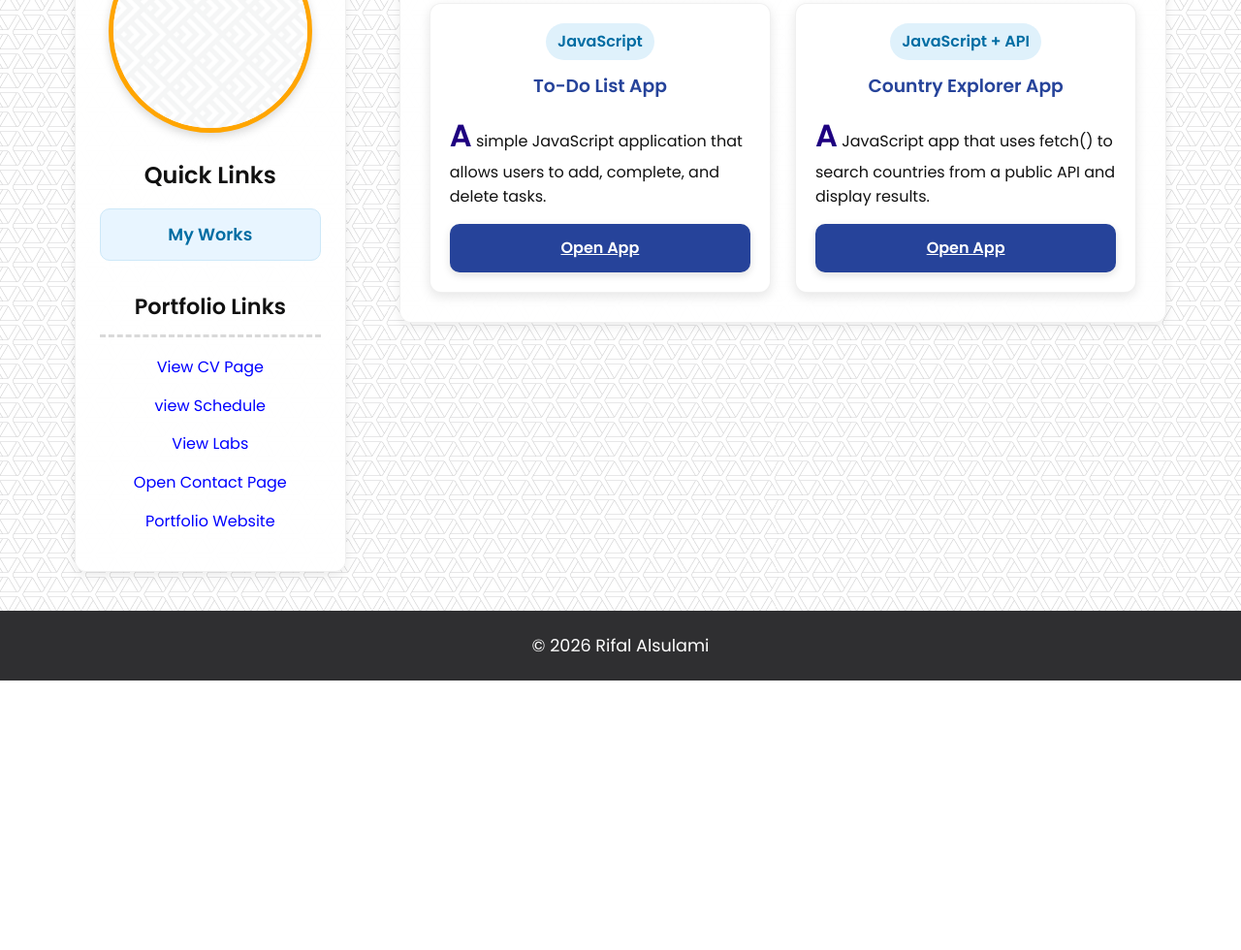
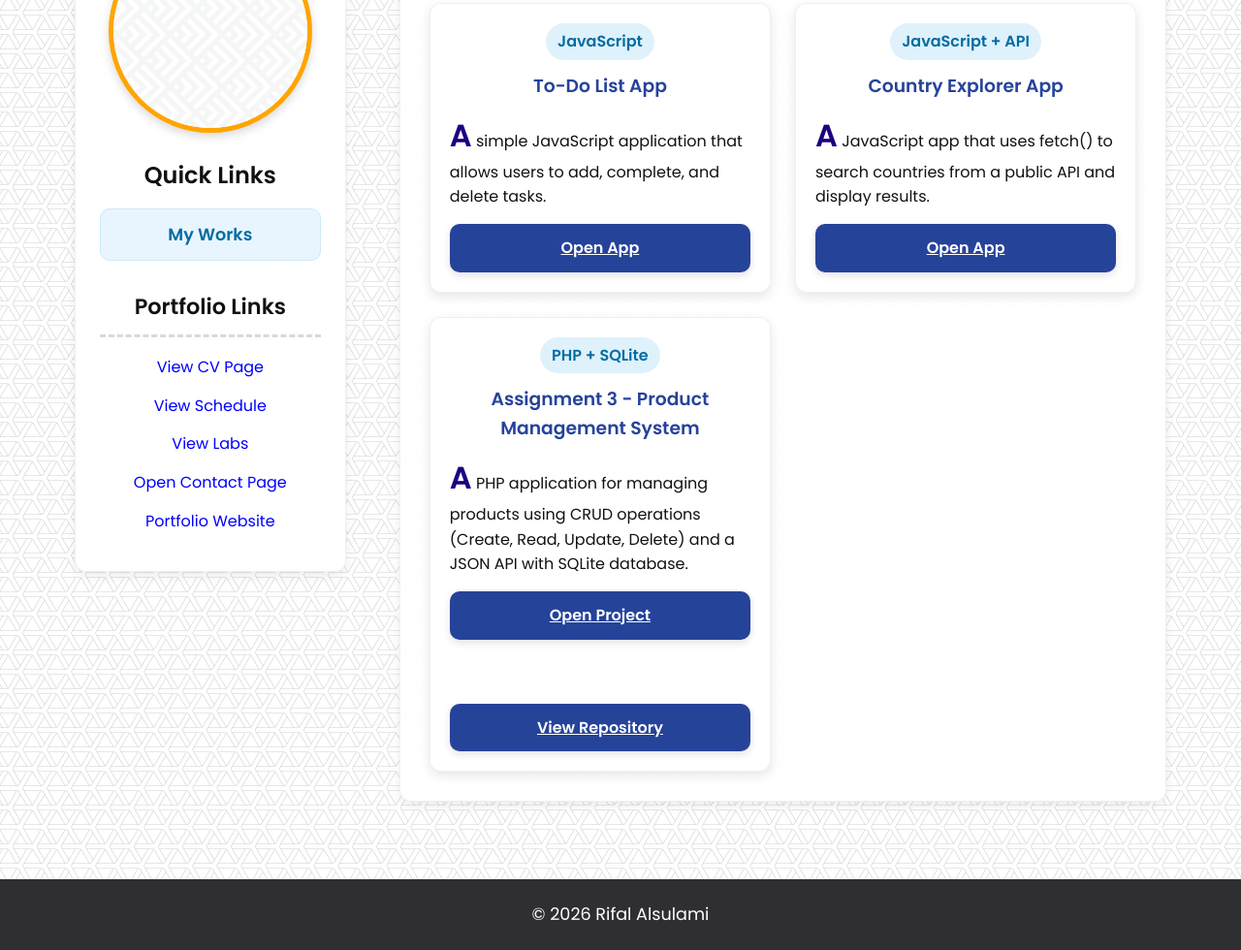
Before and after one commit to RifalAlsulami/CPIT405-assignment2, a plain HTML site: page myworks.html in a window 1280 px wide. Shown: the part 244-1224 px from the top of the page at 97% size. Before the commit the page ends 946 px from the top, so only its background shows below. Drawn offline with Linux system fonts and the light colour scheme.

Commit message:
Add Assignment 3 project details to myworks.html
Added a new project 'Assignment 3 - Product Management System' with details and links to the repository and live project.

```diff
--- a/myworks.html
+++ b/myworks.html
@@ -37,7 +37,7 @@
       <section class="contact-box">
         <h2>Portfolio Links</h2>
         <p><a href="index.html">View CV Page</a></p>
-        <p><a href="Schedule.html">view Schedule</a></p>
+        <p><a href="schedule.html">View Schedule</a></p>
         <p><a href="labs.html">View Labs</a></p>
         <p><a href="contact.html">Open Contact Page</a></p>
         <p><a href="https://rifalalsulami.github.io/" target="_blank">Portfolio Website</a></p>
@@ -49,19 +49,55 @@
         <h2>My Works</h2>
 
         <div class="works-grid">
+
           <div class="work-card">
             <span class="tag">JavaScript</span>
             <h3>To-Do List App</h3>
-            <p>A simple JavaScript application that allows users to add, complete, and delete tasks.</p>
+            <p>
+              A simple JavaScript application that allows users to add, complete,
+              and delete tasks.
+            </p>
             <a href="app1.html" class="button">Open App</a>
           </div>
 
           <div class="work-card">
             <span class="tag">JavaScript + API</span>
             <h3>Country Explorer App</h3>
-            <p>A JavaScript app that uses fetch() to search countries from a public API and display results.</p>
+            <p>
+              A JavaScript app that uses fetch() to search countries from a
+              public API and display results.
+            </p>
             <a href="app2.html" class="button">Open App</a>
           </div>
+
+          <!-- Assignment 3 -->
+
+          <div class="work-card">
+            <span class="tag">PHP + SQLite</span>
+
+            <h3>Assignment 3 - Product Management System</h3>
+
+            <p>
+              A PHP application for managing products using CRUD operations
+              (Create, Read, Update, Delete) and a JSON API with SQLite database.
+            </p>
+
+            <a href="https://cpit405project.great-site.net"
+               target="_blank"
+               class="button">
+               Open Project
+            </a>
+
+            <br><br>
+
+            <a href="https://github.com/rifalalsulami/CPIT405_assignment_3"
+               target="_blank"
+               class="button">
+               View Repository
+            </a>
+
+          </div>
+
         </div>
 
       </section>
```
